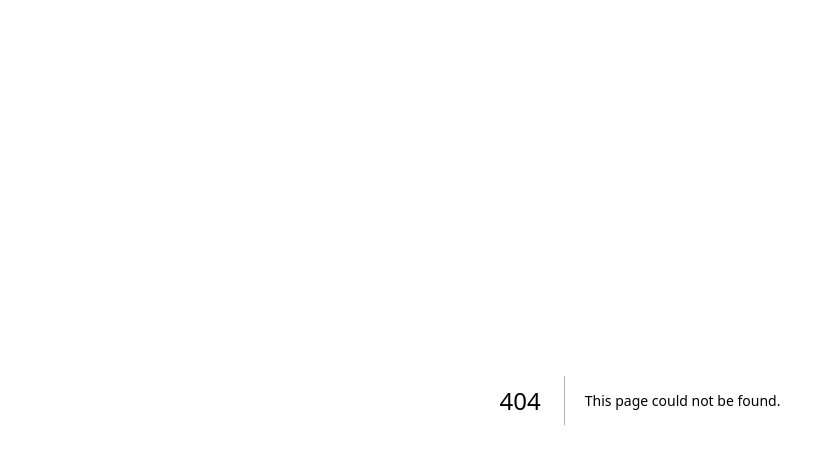
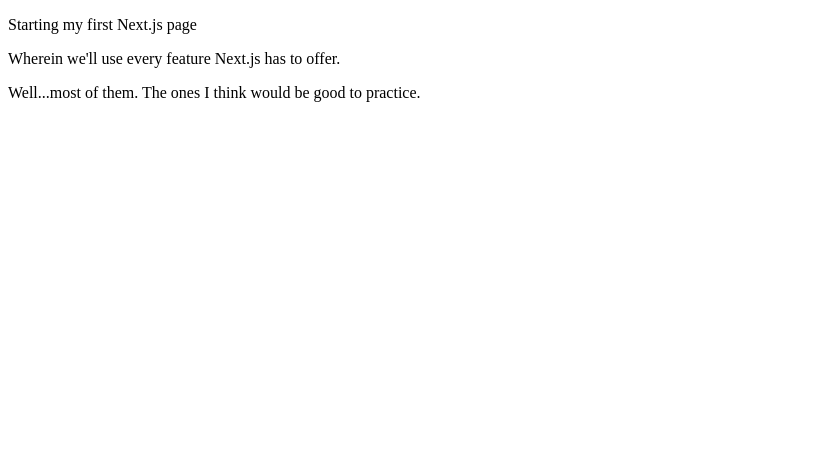
Before and after one commit to eslevy17/first-next-app, a Next.js app: page /start in a window 1280 px wide. Before the commit this address had no page. Shown: the top 464 px of the page, without its empty margins (0-835 px from the left). Built offline with nearby package versions, Linux system fonts and the light colour scheme.

Commit message:
Added Start page

```diff
--- /dev/null
+++ b/pages/start.tsx
@@ -0,0 +1,9 @@
+export default function Start() {
+    return (
+        <div>
+            <p>Starting my first Next.js page</p>
+            <p>Wherein we'll use every feature Next.js has to offer.</p>
+            <p>Well...most of them. The ones I think would be good to practice.</p>
+        </div>
+    )
+}
```
